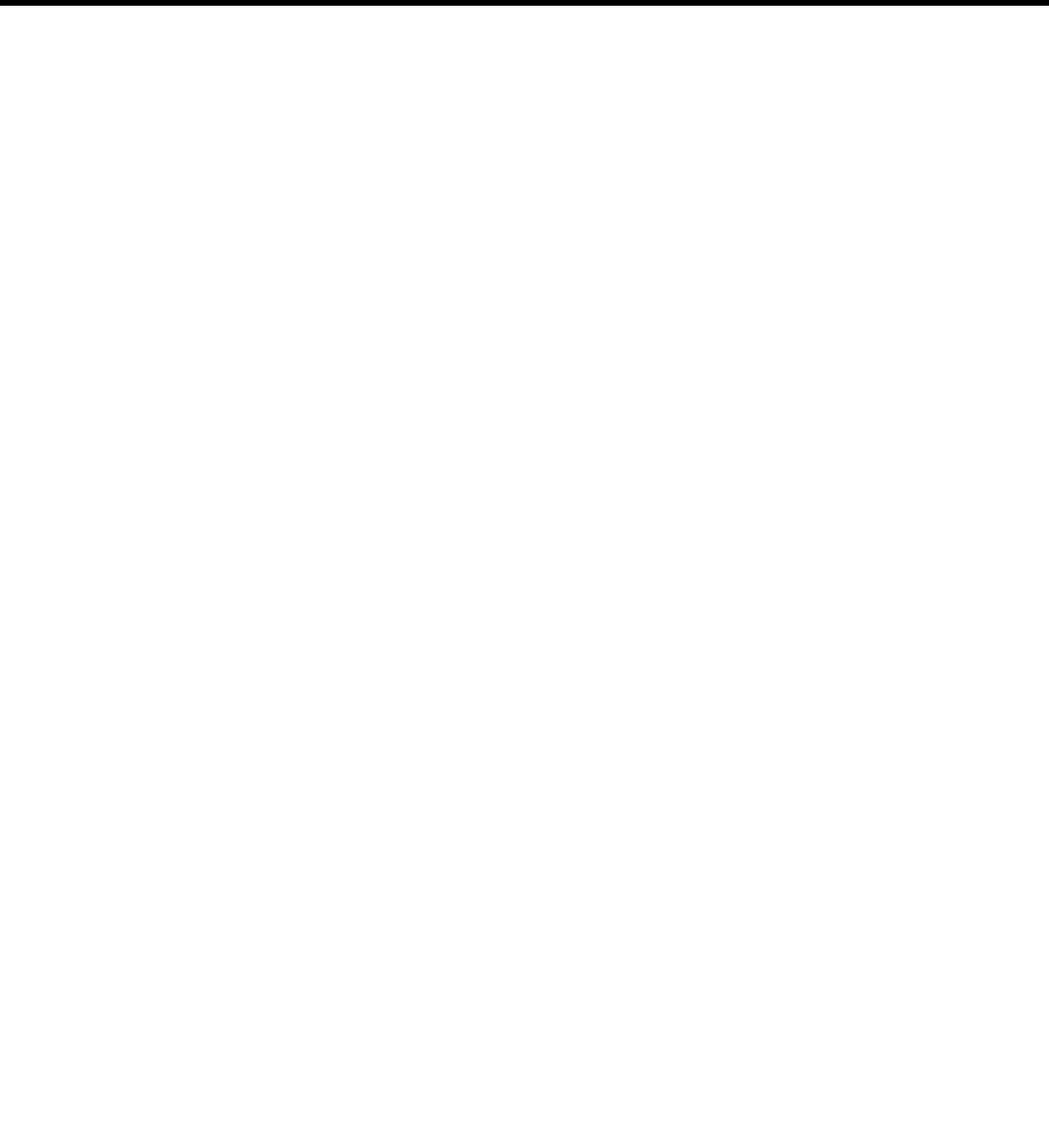
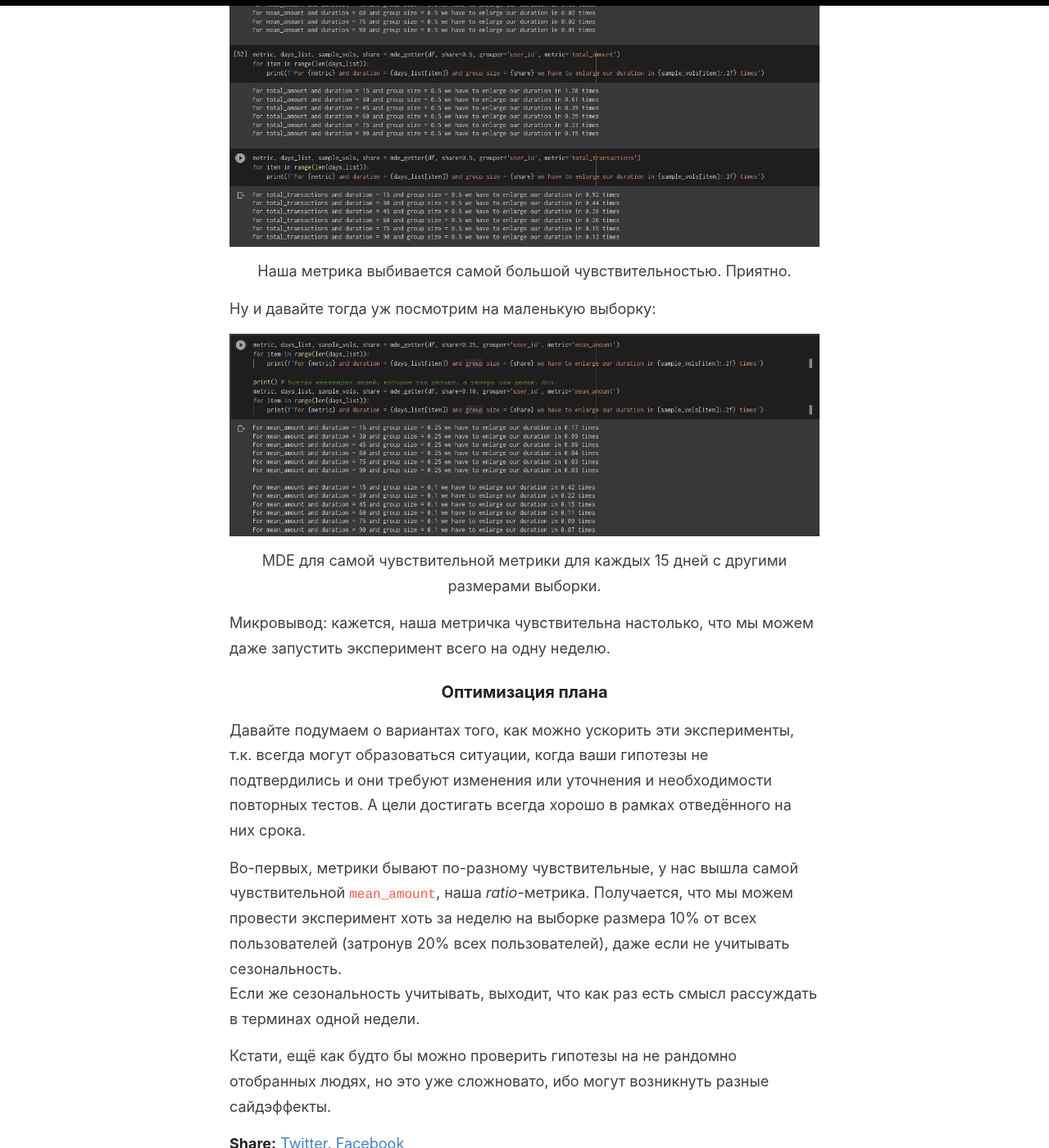
Before and after one commit to yk4r2/yk4r2.github.io, a Jekyll site: the page built from _posts/2020-4-16-avito-experiments-01.md, in a window 1280 px wide and 1400 px high, scrolled down 11346 px. Shown: the whole window at 82% size. Built offline with Jekyll 4.4.1, drawn with Linux system fonts in a browser that asks for light colours; some of the changed text lies outside the part shown.

Commit message:
1st post made. Woo-hoo!

```diff
--- a/_posts/2020-4-16-avito-experiments-01.md
+++ b/_posts/2020-4-16-avito-experiments-01.md
@@ -185,3 +185,70 @@ _transactions_ - количество транзакций
 - Больше я не придумал, ибо тупенький
 
 Вроде формализовали.
+
+### MDE
+Теперь время считать, сколько времени нам потребуется для точного нахождения отклонения в 4% в случае если мы будем делить группы людей поровну.
+
+Посмотрим на то, сколько длился эксперимент в Авито
+
+![](/images/2020-4-16-avito-experiments-01/Screenshot_2021-04-17_00-03-39.png)
+<div align="center">
+<sup>
+91 день, жесть
+</sup>
+</div>
+
+Допустим, мы хотим провести эксперимент как можно быстрее. Для этого напишем функцию, которая создаст две подвыборки для групп A и B эксперимента:
+
+![](/images/2020-4-16-avito-experiments-01/Screenshot_2021-04-17_00-03-54.png)
+<div align="center">
+<sup>
+Ну собственно любуйтесь на документацию. Я её немного изменил: сделал отрезание доли по хэшу как до этого.
+</sup>
+</div>
+
+Теперь получим *MDE*. Каким образом? Попытаемся набрать нужную мощность эксперимента путём постепенного увеличения размера выборки.
+
+![](/images/2020-4-16-avito-experiments-01/Screenshot_2021-04-17_00-04-11.png)
+<div align="center">
+<sup>
+`mde_getter`: возьмёт ваш датафрейм, пройдётся по нему с шагом в 15 дней и получит, во сколько раз надо увеличить выборку, дабы получить минимальный детектируемый результат на уровне `result_effect`.
+</sup>
+</div>
+
+Ну и получим примерно следующее:
+
+![](/images/2020-4-16-avito-experiments-01/Screenshot_2021-04-17_00-04-33.png)
+<div align="center">
+<sup>
+*MDE* для основной метрики `amount`
+</sup>
+</div>
+
+Давайте посмотрим на другие метрики, в том числе и на нашу ratio-метрику
+
+![](/images/2020-4-16-avito-experiments-01/Screenshot_2021-04-17_00-04-55.png)
+<div align="center">
+<sup>
+Наша метрика выбивается самой большой чувствительностью. Приятно.
+</sup>
+</div>
+
+Ну и давайте тогда уж посмотрим на маленькую выборку:
+
+![](/images/2020-4-16-avito-experiments-01/Screenshot_2021-04-17_00-05-12.png)
+<div align="center">
+<sup>
+MDE для самой чувствительной метрики для каждых 15 дней с другими размерами выборки.
+</sup>
+</div>
+
+Микровывод: кажется, наша метричка чувствительна настолько, что мы можем даже запустить эксперимент всего на одну неделю.
+
+### Оптимизация плана
+Давайте подумаем о вариантах того, как можно ускорить эти эксперименты, т.к. всегда могут образоваться ситуации, когда ваши гипотезы не подтвердились и они требуют изменения или уточнения и необходимости повторных тестов. А цели достигать всегда хорошо в рамках отведённого на них срока.
+
+Во-первых, метрики бывают по-разному чувствительные, у нас вышла самой чувствительной `mean_amount`, наша *ratio*-метрика. Получается, что мы можем провести эксперимент хоть за неделю на выборке размера 10% от всех пользователей (затронув 20% всех пользователей), даже если не учитывать сезональность.\
+Если же сезональность учитывать, выходит, что как раз есть смысл рассуждать в терминах одной недели.
+
+Кстати, ещё как будто бы можно проверить гипотезы на не рандомно отобранных людях, но это уже сложновато, ибо могут возникнуть разные сайдэффекты.
```
